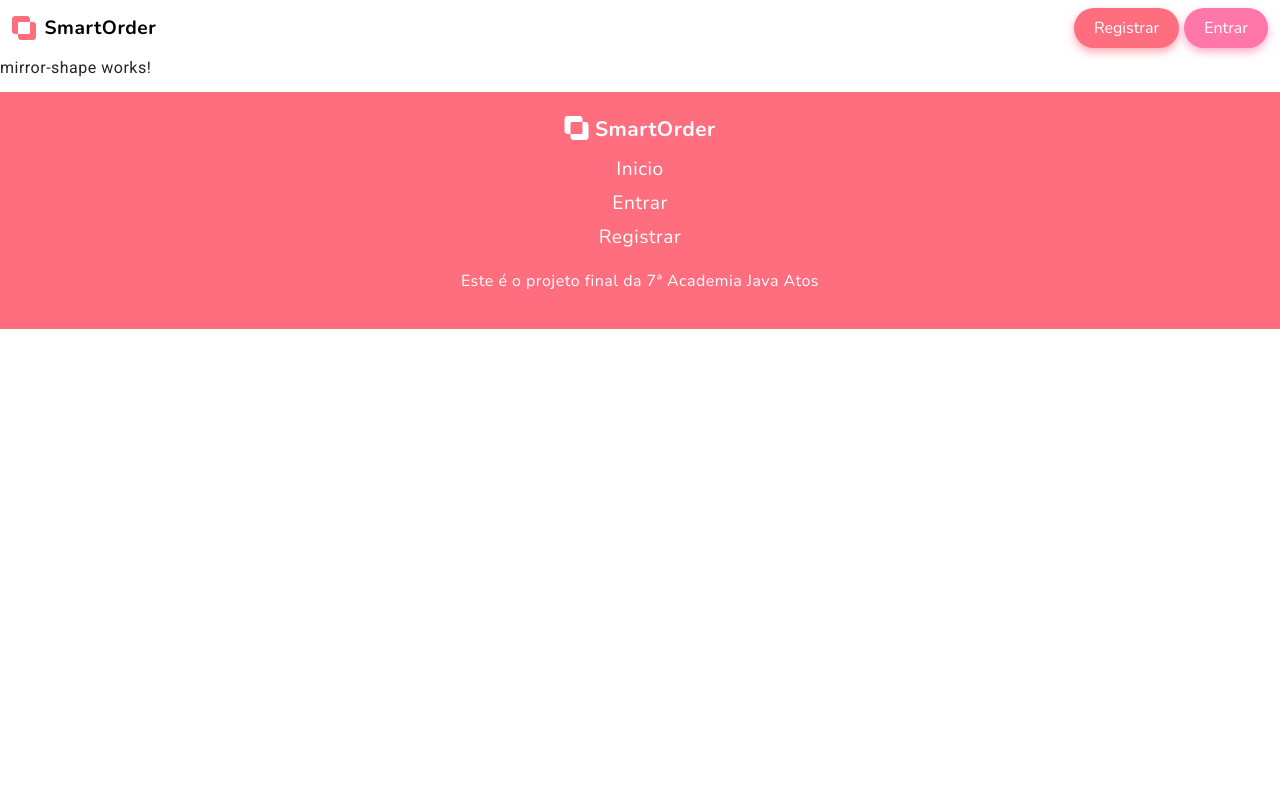
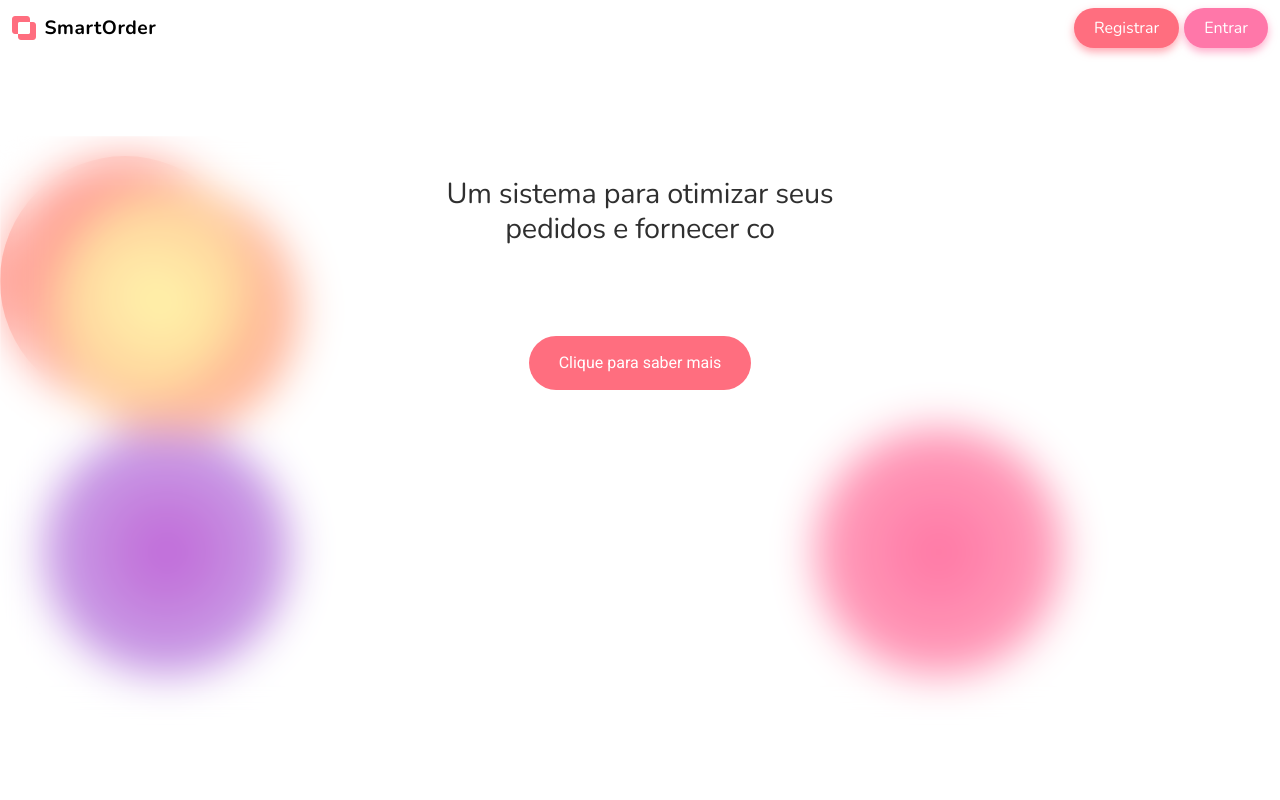
Before and after one commit to gabrielandre-math/ProjetoFinalFrontEnd, an Angular app: page /home in a window 1280 px wide. Shown: the top 800 px of the page. Built offline with nearby package versions, Linux system fonts and the light colour scheme.

Commit message:
feat: create style and interations for mirror-shape component

```diff
--- a/src/app/components/mirror-shape/mirror-shape.component.css
+++ b/src/app/components/mirror-shape/mirror-shape.component.css
@@ -0,0 +1,140 @@
+
+
+/* Container principal para o efeito de vidro */
+.glass-container {
+    position: relative;
+    width: 100%;
+    height: calc(100vh - 200px);
+    display: flex;
+    justify-content: center;
+    align-items: center;
+    overflow: hidden;
+    margin-top: 80px;
+    margin-bottom: 120px;
+}
+
+/* Blobs Container */
+.blobs-container {
+    position: absolute;
+    top: 0;
+    left: 0;
+    width: 100%;
+    height: 100%;
+    z-index: -1;
+}
+
+/* Estilo das Blobs */
+.blob {
+    position: absolute;
+    width: 250px;
+    height: 250px;
+    background: radial-gradient(circle, rgba(255,127,102,1) 0%, rgba(255,107,102,0.5) 100%);
+    border-radius: 50%;
+    mix-blend-mode: color-dodge;
+    transition: all 0.5s ease;
+}
+
+.blob1 {
+    background: radial-gradient(circle, rgba(255,174,102,1) 0%, rgba(255,107,102,0.5) 100%);
+}
+
+.blob2 {
+    background: radial-gradient(circle, rgba(186,85,211,1) 0%, rgba(147,112,219,0.5) 100%);
+}
+
+.blob3 {
+    background: radial-gradient(circle, rgba(255,102,154,1) 0%, rgba(255,87,130,0.5) 100%);
+}
+
+/* Ajuste para telas menores */
+@media (max-width: 768px) {
+    .blob {
+        width: 150px;
+        height: 150px;
+    }
+}
+
+@media (max-width: 480px) {
+    .blob {
+        width: 100px;
+        height: 100px;
+    }
+}
+
+/* Glass Effect */
+.glass-effect {
+    position: absolute;
+    top: 0;
+    left: 0;
+    right: 0;
+    bottom: 0;
+    backdrop-filter: blur(20px);
+    background: rgba(255, 255, 255, 0.1);
+    border-radius: 0;
+    padding: 40px;
+    text-align: center;
+    z-index: 0;
+    border: 1px solid rgba(255, 255, 255, 0.2);
+    min-height: 200px;
+}
+
+.main-text {
+    font-family: 'Nunito', sans-serif;
+    color: #2F2F2F;
+    font-size: 1.8rem;
+    margin-bottom: 20px;
+    line-height: 1.2;
+    min-height: 3rem;
+    min-width: 100%; /* Adiciona uma largura mínima para evitar variações no layout */
+    font-weight: 400; /* Aplica o estilo regular */
+}
+
+.glass-button {
+    background-color: #FF6E7F;
+    border: none;
+    color: white;
+    padding: 15px 30px;
+    text-align: center;
+    font-size: 1rem;
+    border-radius: 50px;
+    transition: background-color 0.3s ease;
+    cursor: pointer;
+    position: relative;
+    top: 50px; /* Fixa a posição vertical do botão */
+}
+
+.glass-button:hover {
+    background-color: #ff5676;
+}
+
+.typewriter-text {
+    display: inline-block;
+    white-space: nowrap;
+    overflow: hidden;
+    border-right: 3px solid #FF6E7F;
+    animation: typing 4s steps(40, end), blink-caret 0.75s step-end infinite;
+}
+
+@keyframes typing {
+    from { width: 0; }
+    to { width: 100%; }
+}
+
+@keyframes blink-caret {
+    from, to { border-color: transparent; }
+    50% { border-color: #FF6E7F; }
+}
+
+/* Text Container for Limiting Text Area */
+.text-container {
+    max-width: 400px;
+    width: 100%;
+    max-height: 400px;
+    height: auto;
+    display: flex;
+    justify-content: center;
+    align-items: center;
+    margin: 0 auto;
+    text-align: center;
+    padding-bottom: 20px; /* Espaçamento abaixo do texto para o botão */
+}
--- a/src/app/components/mirror-shape/mirror-shape.component.html
+++ b/src/app/components/mirror-shape/mirror-shape.component.html
@@ -1 +1,24 @@
-<p>mirror-shape works!</p>
+<link href="https://fonts.googleapis.com/css2?family=Nunito:wght@400;700&display=swap" rel="stylesheet">
+
+<div class="glass-container">
+    <div class="blobs-container">
+      <div class="blob1 blob-follow"></div> <!-- Blobs que seguem o mouse -->
+      <div class="blob2 blob-follow"></div>
+      <div class="blob blob-follow"></div>
+
+      <div class="blob blob-float blob1"></div> <!-- Blobs com movimentos predefinidos -->
+      <div class="blob blob-float blob2"></div>
+      <div class="blob blob-float blob3"></div>
+    </div>
+    <div class="glass-effect">
+        <div class="text-container">
+           <h1 class="main-text">
+             <span class="typewriter-text">Um sistema para otimizar seus pedidos e fornecer controle inteligente sobre o dia-a-dia do seu negócio</span>
+           </h1>
+        </div>
+        <div class="separator">
+            <button class="glass-button">Clique para saber mais</button>
+        </div>
+
+    </div>
+</div>
--- a/src/app/components/mirror-shape/mirror-shape.component.ts
+++ b/src/app/components/mirror-shape/mirror-shape.component.ts
@@ -1,12 +1,146 @@
-import { Component } from '@angular/core';
+import { Component, AfterViewInit, HostListener } from '@angular/core';
 
 @Component({
   selector: 'app-mirror-shape',
   standalone: true,
-  imports: [],
   templateUrl: './mirror-shape.component.html',
-  styleUrl: './mirror-shape.component.css'
+  styleUrls: ['./mirror-shape.component.css']
 })
-export class MirrorShapeComponent {
+export class MirrorShapeComponent implements AfterViewInit {
+  mouseX = 0;
+  mouseY = 0;
+  xp = 0;
+  yp = 0;
+  blobs: HTMLElement[] = [];
+  floatingBlobs: HTMLElement[] = [];
 
+  ngAfterViewInit() {
+    this.blobs = Array.from(document.querySelectorAll('.blob-follow'));
+
+    const positions = [
+      { x: 0, y: 0 }, // canto superior esquerdo
+      { x: window.innerWidth - 250, y: 0 }, // canto superior direito
+      { x: 0, y: window.innerHeight - 250 }, // canto inferior esquerdo
+    ];
+
+    this.blobs.forEach((blob, index) => {
+      blob.style.transform = `translate(${positions[index].x}px, ${positions[index].y}px)`;
+    });
+
+    this.floatingBlobs = Array.from(document.querySelectorAll('.blob-float'));
+
+    this.animateBlobs();
+    this.animateFloatingBlobs();
+    this.initTypewriterEffect(); // Inicialize o efeito de máquina de escrever
+  }
+
+  @HostListener('mousemove', ['$event'])
+  onMouseMove(event: MouseEvent) {
+    this.mouseX = event.clientX - 125;
+    this.mouseY = event.clientY - 125;
+  }
+
+  animateBlobs() {
+    setInterval(() => {
+      this.xp += (this.mouseX - this.xp) / 6;
+      this.yp += (this.mouseY - this.yp) / 6;
+
+      this.blobs.forEach((blob, index) => {
+        const rect = blob.getBoundingClientRect();
+        let newX = this.xp;
+        let newY = this.yp;
+
+        this.blobs.forEach((otherBlob, otherIndex) => {
+          if (index !== otherIndex) {
+            const otherRect = otherBlob.getBoundingClientRect();
+            const dx = rect.left - otherRect.left;
+            const dy = rect.top - otherRect.top;
+            const distance = Math.sqrt(dx * dx + dy * dy);
+
+            if (distance < 250) { // Se as blobs estiverem muito próximas
+              const angle = Math.atan2(dy, dx);
+              newX += Math.cos(angle) * 10; // Empurre a blob na direção oposta
+              newY += Math.sin(angle) * 10;
+            }
+          }
+        });
+
+        const containerRect = document.querySelector('.glass-container').getBoundingClientRect();
+
+        if (newX < 0) newX = 0;
+        if (newY < 0) newY = 0;
+        if (newX + rect.width > containerRect.width) newX = containerRect.width - rect.width;
+        if (newY + rect.height > containerRect.height) newY = containerRect.height - rect.height;
+
+        blob.style.transform = `translate(${newX}px, ${newY}px)`;
+      });
+    }, 20);
+  }
+
+  animateFloatingBlobs() {
+    this.floatBlob(this.floatingBlobs[0], { x: 50, y: window.innerHeight - 300 }, { x: 50, y: 50 }, 5000);
+
+    this.floatBlob(this.floatingBlobs[1], { x: window.innerWidth - 300, y: window.innerHeight - 100 }, { x: 50, y: window.innerHeight - 100 }, 7000);
+
+    this.floatBlob(this.floatingBlobs[2], { x: window.innerWidth - 300, y: 50 }, { x: window.innerWidth - 300, y: window.innerHeight - 300 }, 7000);
+  }
+
+  floatBlob(blob: HTMLElement, start: { x: number; y: number }, end: { x: number; y: number }, duration: number) {
+    let direction = 1;
+
+    const move = () => {
+      const containerRect = document.querySelector('.glass-container').getBoundingClientRect();
+
+      let { x, y } = direction === 1 ? end : start;
+
+      const rect = blob.getBoundingClientRect();
+      if (x < 0) x = 0;
+      if (y < 0) y = 0;
+      if (x + rect.width > containerRect.width) x = containerRect.width - rect.width;
+      if (y + rect.height > containerRect.height) y = containerRect.height - rect.height;
+
+      blob.style.transition = `transform ${duration}ms ease-in-out`;
+      blob.style.transform = `translate(${x}px, ${y}px)`;
+
+      direction *= -1;
+
+      setTimeout(move, duration);
+    };
+
+    move();
+  }
+
+  initTypewriterEffect() {
+    const element = document.querySelector('.main-text') as HTMLElement;
+    const text = element.textContent;
+    element.textContent = '';
+
+    let i = 0;
+    const type = () => {
+      if (i < text.length) {
+        element.textContent += text.charAt(i);
+        i++;
+        setTimeout(type, 100); // A velocidade de digitação
+      } else {
+        setTimeout(() => eraseText(), 2000); // Pausa antes de apagar
+      }
+    };
+
+    const eraseText = () => {
+      let j = text.length;
+      const erase = () => {
+        if (j > 0) {
+          element.textContent = text.substring(0, j - 1);
+          j--;
+          setTimeout(erase, 50); // A velocidade de apagar
+        } else {
+          i = 0; // Reiniciar o índice do texto
+          setTimeout(type, 500); // Pausa antes de recomeçar
+        }
+      };
+      erase();
+    };
+
+    type();
+  }
 }
```
